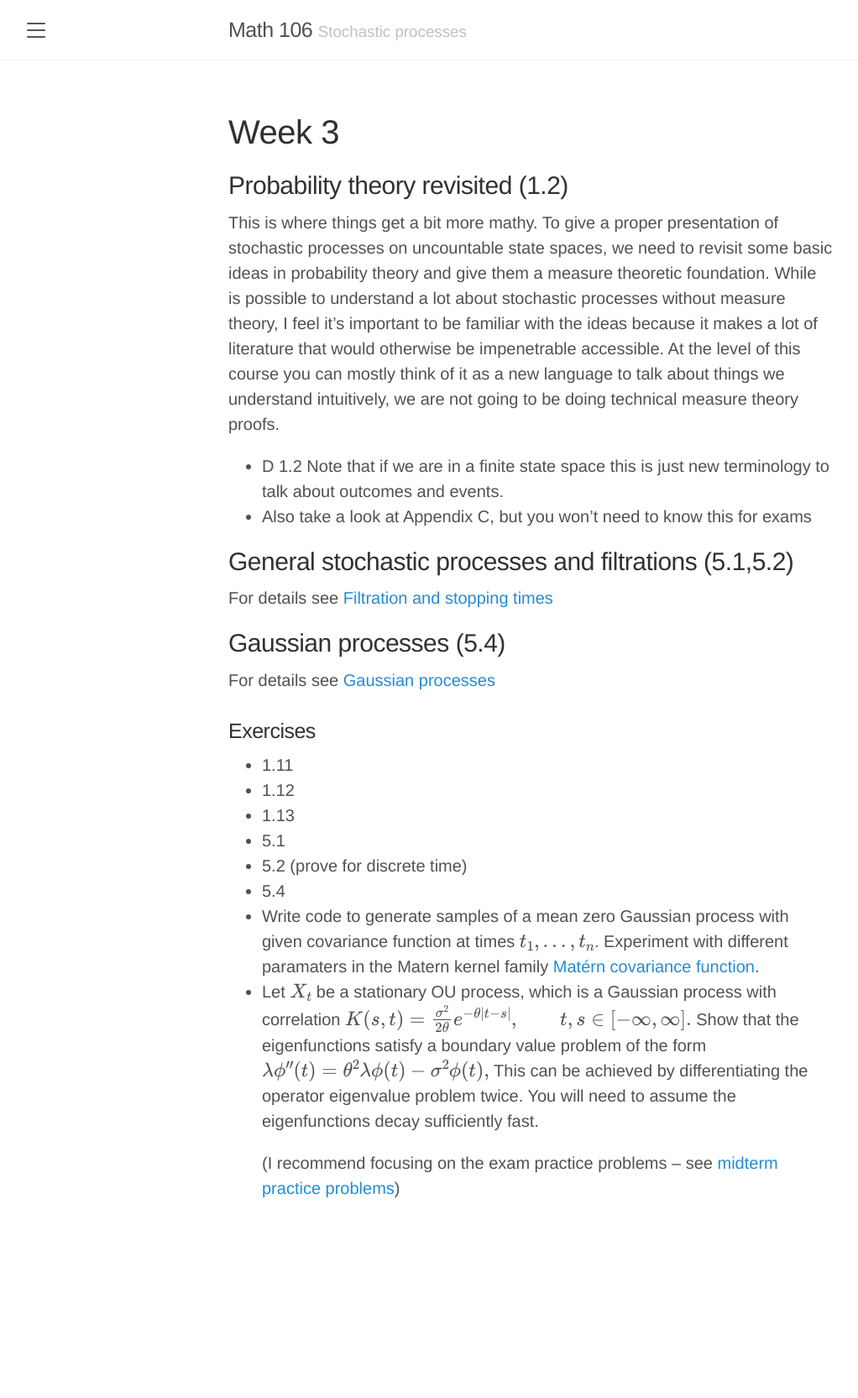
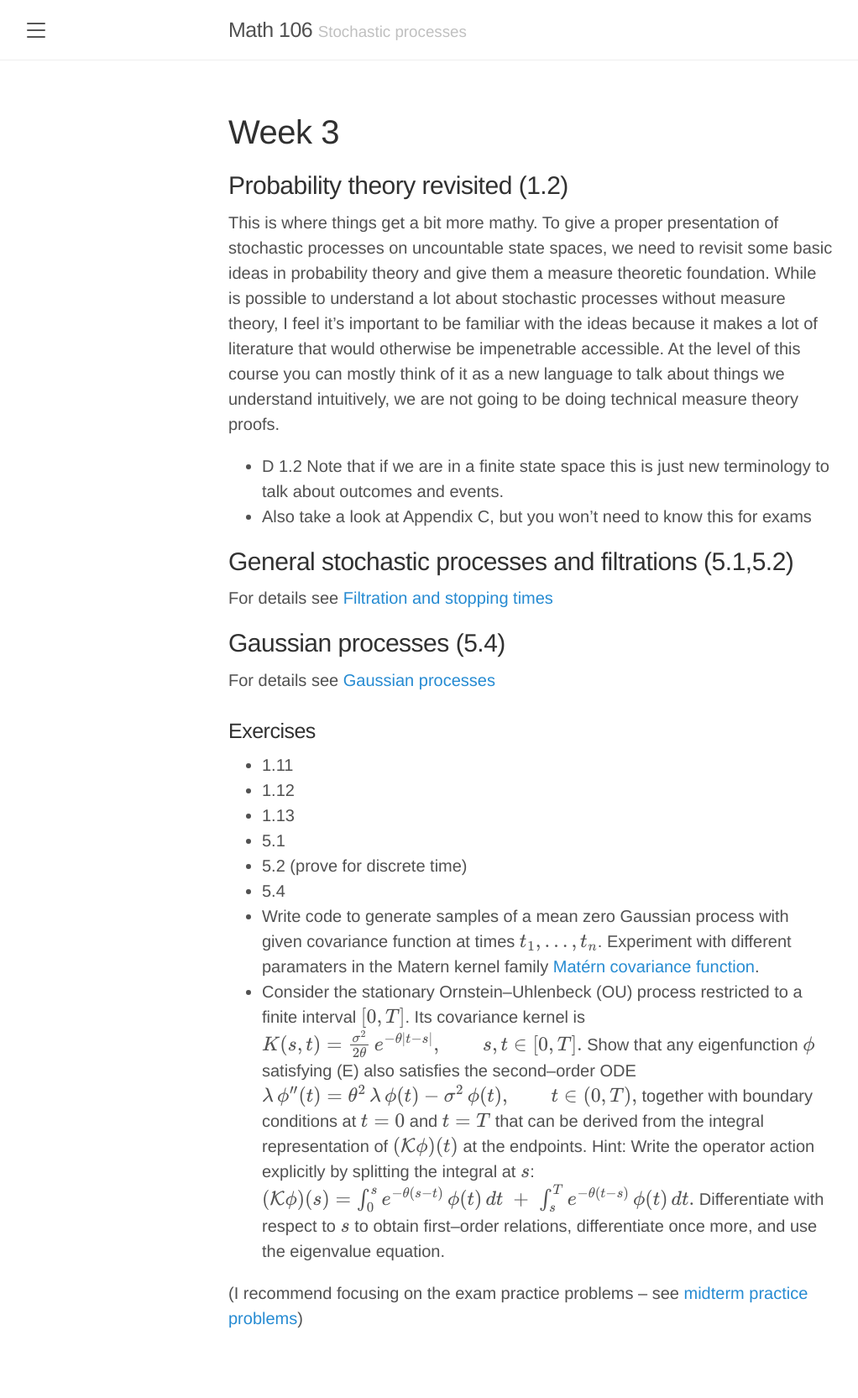
Before and after one commit to elevien/math106, a Jekyll site: the page built from Week3.md, in a window 1280 px wide. Shown: the whole page at 84% size, without its empty margins (8-1030 px from the left). Built offline with Jekyll 4.4.1, drawn with Linux system fonts in a browser that asks for light colours; formulas are drawn with MathJax 3; before the commit the page ends 1510 px from its top, so only the background shows below that.

Commit message:
Fixed error in week3 OU hw problem

```diff
--- a/Week3.md
+++ b/Week3.md
@@ -37,10 +37,25 @@ For details see <a href="{{ '/lecture_notes/week3/1-22-2026_gaussian-processes.p
 - 5.2 (prove for discrete time)
 - 5.4
 - Write code to generate samples of a mean zero Gaussian process with given covariance function at times $t_1,\dots,t_n$. Experiment with different paramaters in the Matern kernel family [Matérn covariance function](https://en.wikipedia.org/wiki/Mat%C3%A9rn_covariance_function).
-- Let $X_t$ be a stationary OU process, which is a Gaussian process with correlation
-  $$K(s,t) = \frac{\sigma^2}{2\theta} e^{-\theta |t-s|}, \qquad t,s\in [-\infty,\infty]. \tag{5}$$
-  Show that the eigenfunctions satisfy a boundary value problem of the form
-  $$\lambda \phi''(t) = \theta^2 \lambda \phi(t) - \sigma^2 \phi(t), \tag{6}$$
-   This can be achieved by differentiating the operator eigenvalue problem twice. You will need to assume the eigenfunctions decay sufficiently fast.
+- Consider the stationary Ornstein–Uhlenbeck (OU) process restricted to a finite interval $[0,T]$. Its covariance kernel is
+$$
+K(s,t) = \frac{\sigma^2}{2\theta}\, e^{-\theta \lvert t-s\rvert},
+\qquad s,t\in[0,T].
+$$ Show that any eigenfunction $\phi$ satisfying (E) also satisfies the second–order ODE
+$$
+\lambda\,\phi''(t)
+= \theta^2\,\lambda\,\phi(t) - \sigma^2\,\phi(t),
+\qquad t\in(0,T),
+$$
+together with boundary conditions at $t=0$ and $t=T$ that can be derived from the
+integral representation of $(\mathcal{K}\phi)(t)$ at the endpoints. Hint: Write the operator action explicitly by splitting the integral at $s$:
+$$
+(\mathcal{K}\phi)(s)
+= \int_0^s e^{-\theta(s-t)}\,\phi(t)\,dt
+\;+\;
+\int_s^T e^{-\theta(t-s)}\,\phi(t)\,dt.
+$$
+Differentiate with respect to $s$ to obtain first–order
+relations, differentiate once more, and use the eigenvalue equation.
 
-  (I recommend focusing on the exam practice problems -- see <a href="{{ '/exams/midterm_practice.pdf' | relative_url }}">midterm practice problems</a>)
+(I recommend focusing on the exam practice problems -- see <a href="{{ '/exams/midterm_practice.pdf' | relative_url }}">midterm practice problems</a>)
```
Also changed, not shown: 5 other files.
